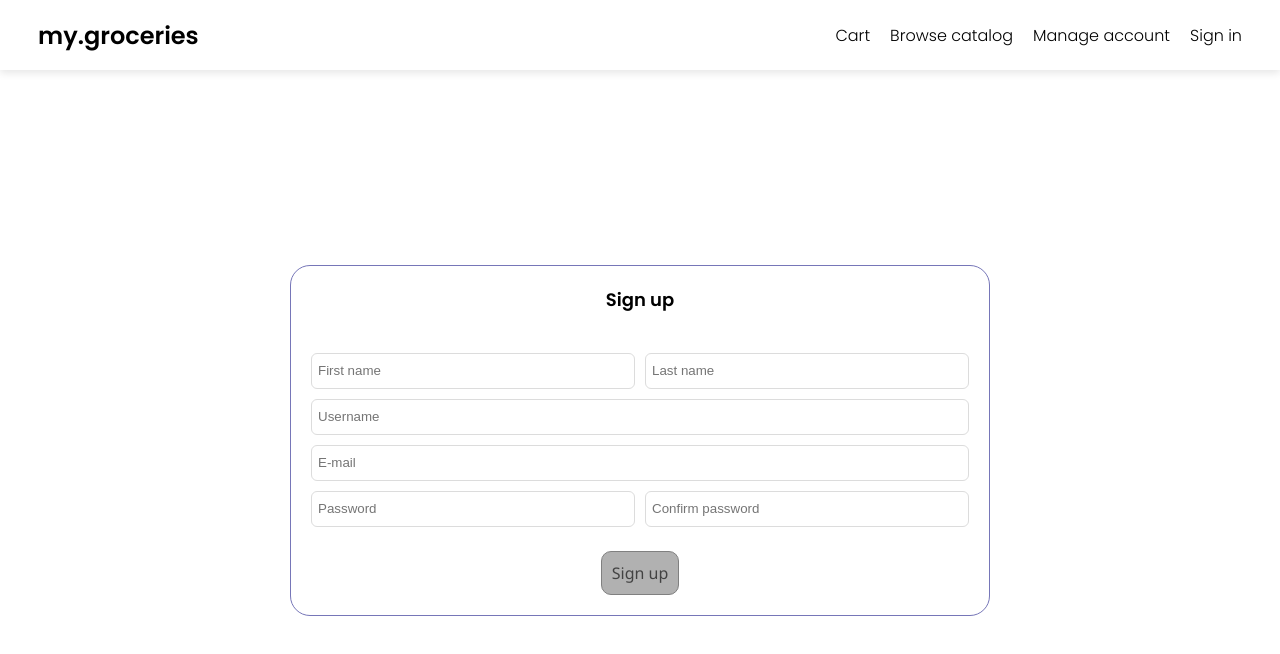
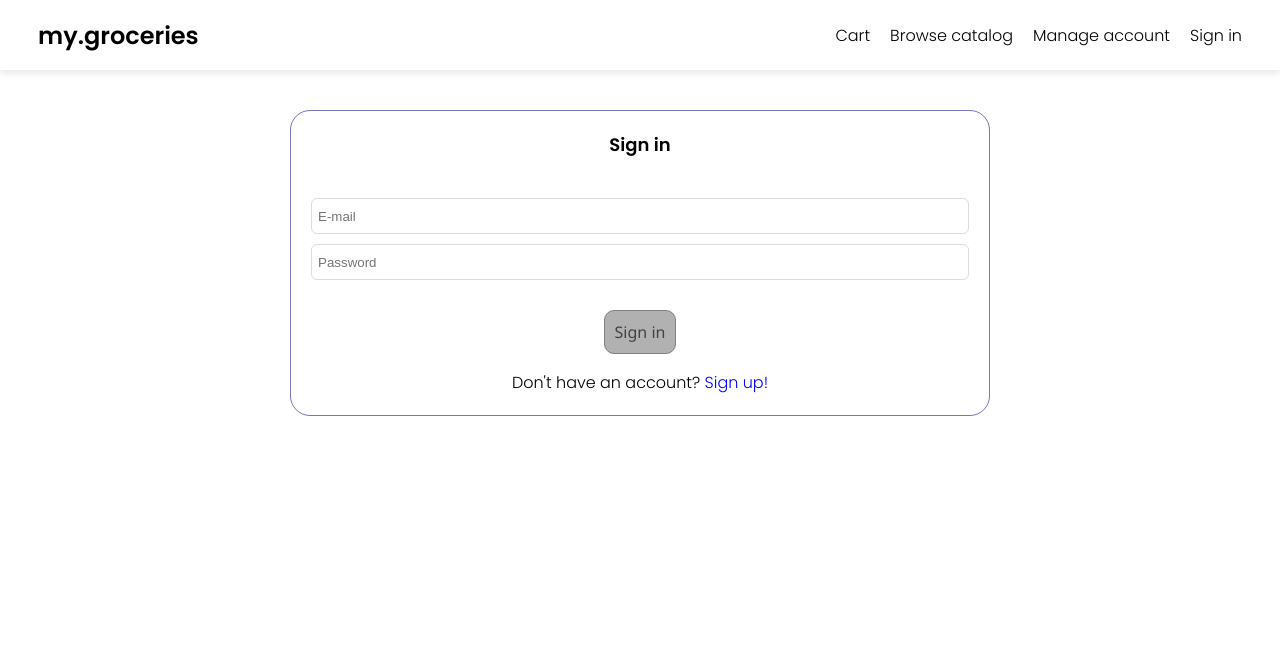
Before and after one commit to guywhodiesfirst/my-groceries, a React (Vite) app in the folder front-end/: page /login in a window 1280 px wide. Shown: the top 654 px of the page. Built offline with nearby package versions, Linux system fonts and the light colour scheme.

Commit message:
Add client authentification

```diff
--- /dev/null
+++ b/front-end/src/Components/Auth/Auth.css
@@ -0,0 +1,54 @@
+.auth--page {
+    max-width: 1600px;
+    padding: 20px;
+    height: 60vh;
+    box-sizing: border-box;
+}
+
+.auth--wrapper {
+    display: flex;
+    justify-content: center;
+    align-items: center;
+}
+
+.auth--form-header {
+    font-weight: bold;
+    font-size: 18px;
+    margin-top: 0;
+    margin-bottom: 40px;
+}
+
+.auth--form {
+    display: flex;
+    flex-direction: column;
+    gap: 10px
+}
+
+.auth--btn-container {
+    margin-top: 20px;
+    display: flex;
+    justify-content: center;
+}
+
+.auth--btn {
+    padding: 10px px 10px 20px;
+}
+
+.auth--form-container {
+    margin: 20px;
+    width: 700px;
+    padding: 20px;
+    border-radius: 20px;
+    border: 1px solid rgb(118, 118, 184);
+    box-sizing: border-box;
+    text-align: center;
+}
+
+.auth--paragraph {
+    margin-bottom: 0;
+}
+
+.auth--form-container a {
+    color: blue;
+    text-decoration: none;
+}
--- a/front-end/src/Components/Auth/LoginPage/LoginPage.jsx
+++ b/front-end/src/Components/Auth/LoginPage/LoginPage.jsx
@@ -2,14 +2,10 @@ import React, { useState } from 'react';
 import "./LoginPage.css"
 import ErrorPopup from '../../Modals/ErrorPopup/ErrorPopup';
 
-export default function RegistrationPage() {
+export default function Login() {
     const [formData, setFormData] = useState({
-        name: '',
-        surname: '',
-        username: '',
         email: '',
         password: '',
-        passwordConfirm: '',
     });
 
     const [errorPopupIsOpen, setErrorPopupIsOpen] = useState(false);
@@ -26,14 +22,8 @@ export default function RegistrationPage() {
     const handleSubmit = async (event) => {
         event.preventDefault();
 
-        if(formData.password !== formData.passwordConfirm) {
-            setErrorPopupIsOpen(true)
-            setErrorPopupMessage("Password fields don't match!")
-            return
-        }
-
         try {
-        const response = await fetch('http://localhost:5000/register', {
+        const response = await fetch('http://localhost:5000/login', {
             method: 'POST',
             headers: {
             'Content-Type': 'application/json'
@@ -43,15 +33,16 @@ export default function RegistrationPage() {
 
         if (response.ok) {
             const data = await response.json();
-            alert(data.message);
+            localStorage.setItem("access_token", data.access_token)
+            alert("Ви успішно увійшли в систему!");
         } else {
             const errorData = await response.json();
             setErrorPopupIsOpen(true)
             setErrorPopupMessage(errorData.message);
         }
         } catch (error) {
-            console.error('Error during registration:', error);
-            alert('Сталася помилка під час реєстрації.');
+            setErrorPopupIsOpen(true)
+            setErrorPopupMessage('Error occured during authentification.');
         }
     };
 
@@ -59,24 +50,20 @@ export default function RegistrationPage() {
 
     return (
         <>
-            <div className="registration-page">
-                <div className="registration--form-container">
-                    <h2 className="form--header">Sign up</h2>
-                    <form className="registration--form" autoComplete="off" onSubmit={handleSubmit}>
-                        <div className="registration--form-block">
-                            <input className="text-input" type="text" name="name" placeholder="First name" onChange={handleChange} required />
-                            <input className="text-input" type="text" name="surname" placeholder="Last name" onChange={handleChange} required />
-                        </div>
-                        <input className="text-input" type="text" name="username" placeholder="Username" onChange={handleChange} required />
-                        <input className="text-input" type="email" name="email" placeholder="E-mail" onChange={handleChange} required />
-                        <div className="registration--form-block">
+            <div className="auth--page">
+                <div className="auth--wrapper">
+                    <div className="auth--form-container">
+                        <h2 className="auth--form-header">Sign in</h2>
+                        <form className="auth--form" autoComplete="off" onSubmit={handleSubmit}>
+                            <input className="text-input" type="email" name="email" placeholder="E-mail" onChange={handleChange} required />
                             <input className="text-input" type="password" name="password" placeholder="Password" onChange={handleChange} required />
-                            <input className="text-input" type="password" name="passwordConfirm" placeholder="Confirm password" onChange={handleChange} required />
-                        </div>
-                        <div className="registration--btn-container">
-                            <button type="submit" className="btn registration--btn" disabled={!allFieldsFilled}>Sign up</button>
-                        </div>
-                    </form>
+
+                            <div className="auth--btn-container">
+                                <button type="submit" className="btn auth--btn" disabled={!allFieldsFilled}>Sign in</button>
+                            </div>
+                        </form>
+                        <p className='auth--paragraph'>Don't have an account? <a href='/register'>Sign up!</a></p>
+                    </div>
                 </div>
             </div>
             <ErrorPopup
--- a/front-end/src/Components/Auth/RegistrationPage/RegistrationPage.css
+++ b/front-end/src/Components/Auth/RegistrationPage/RegistrationPage.css
@@ -1,50 +1,5 @@
-.registration-page {
-    max-width: 1600px;
-    padding: 20px;
-    margin: 80px;
-    margin-top: 130px;
-    display: flex;
-    justify-content: center;
-    align-items: center;
-    height: 60vh;
-    box-sizing: border-box;
-}
-
-.registration--form-container {
-    margin: 20px;
-    width: 700px;
-    padding: 20px;
-    border-radius: 20px;
-    border: 1px solid rgb(118, 118, 184);
-    box-sizing: border-box;
-    text-align: center;
-}
-
-.form--header {
-    font-weight: bold;
-    font-size: 18px;
-    margin-top: 0;
-    margin-bottom: 40px;
-}
-
-.registration--form {
-    display: flex;
-    flex-direction: column;
-    gap: 10px
-}
-
 .registration--form-block {
     width: 100%;
     display: flex;
     gap: 10px;
 }
-
-.registration--btn-container {
-    margin-top: 14px;
-    display: flex;
-    justify-content: center;
-}
-
-.registration--btn {
-    padding: 10px px 10px 20px;
-}
--- a/front-end/src/Components/Auth/RegistrationPage/RegistrationPage.jsx
+++ b/front-end/src/Components/Auth/RegistrationPage/RegistrationPage.jsx
@@ -1,5 +1,6 @@
 import React, { useState } from 'react';
 import "./RegistrationPage.css"
+import "../Auth.css"
 import ErrorPopup from '../../Modals/ErrorPopup/ErrorPopup';
 
 export default function RegistrationPage() {
@@ -50,8 +51,8 @@ export default function RegistrationPage() {
             setErrorPopupMessage(errorData.message);
         }
         } catch (error) {
-            console.error('Error during registration:', error);
-            alert('Сталася помилка під час реєстрації.');
+            setErrorPopupIsOpen(true)
+            setErrorPopupMessage('Error occured during registration.');
         }
     };
 
@@ -59,10 +60,11 @@ export default function RegistrationPage() {
 
     return (
         <>
-            <div className="registration-page">
-                <div className="registration--form-container">
-                    <h2 className="form--header">Sign up</h2>
-                    <form className="registration--form" autoComplete="off" onSubmit={handleSubmit}>
+            <div className="auth--page">
+                <div className="auth--wrapper">
+                    <div className="auth--form-container">
+                        <h2 className="auth--form-header">Sign up</h2>
+                        <form className="auth--form" autoComplete="off" onSubmit={handleSubmit}>
                             <div className="registration--form-block">
                                 <input className="text-input" type="text" name="name" placeholder="First name" onChange={handleChange} required />
                                 <input className="text-input" type="text" name="surname" placeholder="Last name" onChange={handleChange} required />
@@ -73,11 +75,14 @@ export default function RegistrationPage() {
                                 <input className="text-input" type="password" name="password" placeholder="Password" onChange={handleChange} required />
                                 <input className="text-input" type="password" name="passwordConfirm" placeholder="Confirm password" onChange={handleChange} required />
                             </div>
-                        <div className="registration--btn-container">
-                            <button type="submit" className="btn registration--btn" disabled={!allFieldsFilled}>Sign up</button>
+                            <div className="auth--btn-container">
+                                <button type="submit" className="btn auth--btn" disabled={!allFieldsFilled}>Sign up</button>
                             </div>
                         </form>
+                        <p className='auth--paragraph'>Already have an account? <a href='/login'>Sign in!</a></p>
                     </div>
+                </div>
+
             </div>
             <ErrorPopup
                 isOpen={errorPopupIsOpen}
--- a/front-end/src/Components/Navbar/Navbar.css
+++ b/front-end/src/Components/Navbar/Navbar.css
@@ -5,7 +5,6 @@
     padding: 0px 38px;
     box-shadow: 0px 3px 8px rgba(0, 0, 0, 0.1);
     align-items: center;
-    position: sticky;
   }
 
   .navbar--menu {
--- a/front-end/src/Components/Navbar/Navbar.jsx
+++ b/front-end/src/Components/Navbar/Navbar.jsx
@@ -12,7 +12,7 @@ export default function Navbar() {
                 <li onClick={() => setCartIsOpen(true)}>Cart</li>
                 <li><a href="/catalog">Browse catalog</a></li>
                 <li><a href="/account">Manage account</a></li>
-                <li><a href="/register">Sign in</a></li>
+                <li><a href="/login">Sign in</a></li>
             </ul>
             {cartIsOpen && (
                 <ShoppingCart
```
Lines whose indentation alone changed are shown as unchanged.
